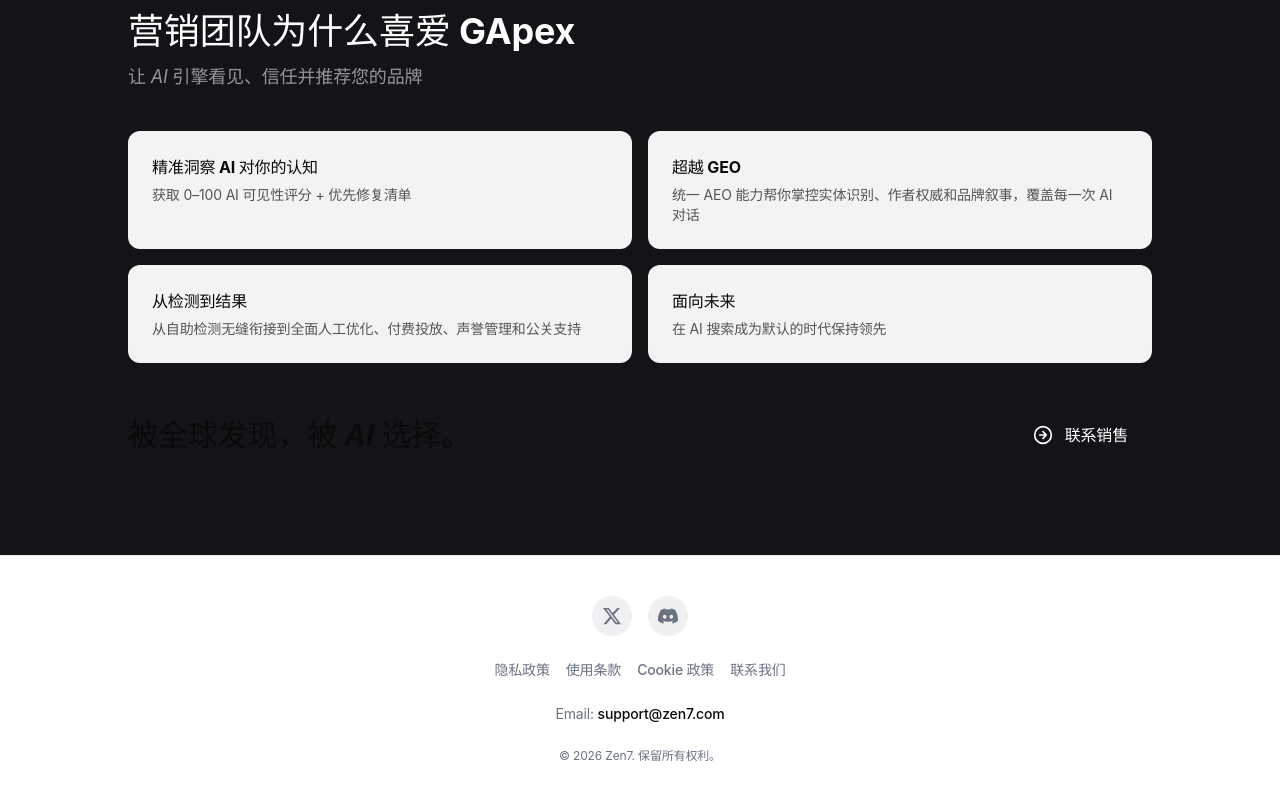
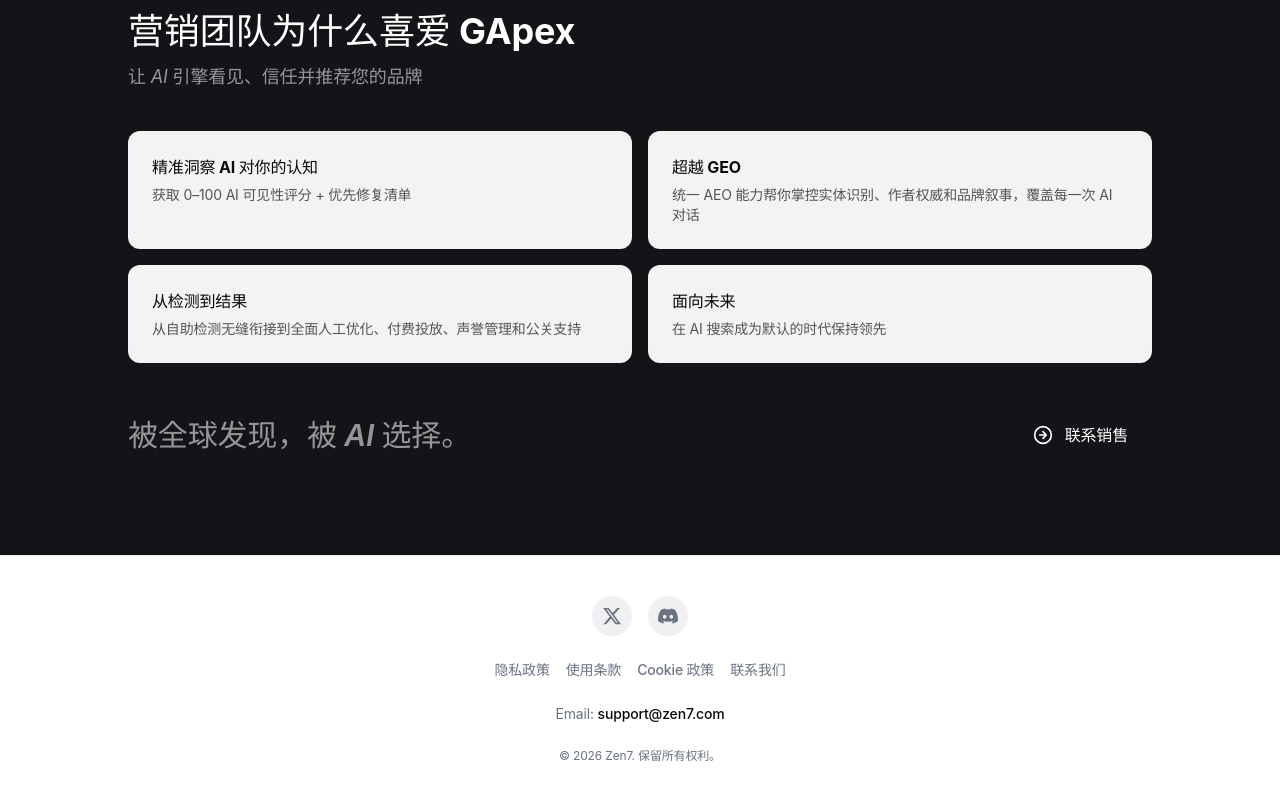
Before and after one commit to sr007-cxy/Vigilath, a React (Vite) app in the folder frontend/: page / in a window 1280 px wide. Shown: the part 1332-2132 px from the top of the page. Built offline with nearby package versions, Linux system fonts and the light colour scheme; no server answers.

Commit message:
fix(Result): 重置高级结果状态以避免数据残留
style(Home): 调整标语文本颜色为半透明白色
style(index.css): 优化CSS格式和多行过渡属性

```diff
--- a/frontend/src/pages/Home.tsx
+++ b/frontend/src/pages/Home.tsx
@@ -394,7 +394,7 @@ export function Home() {
 
           {/* CTA Row */}
           <div className="flex flex-col sm:flex-row sm:items-center sm:justify-between gap-6">
-            <p className="text-xl sm:text-2xl lg:text-3xl font-semibold italic gradient-text">
+            <p className="text-xl sm:text-2xl lg:text-3xl font-semibold italic gradient-text" style={{ color: 'rgba(255, 255, 255, 0.55)' }}>
               {t('home.slogan.cta')}
             </p>
             <button
--- a/frontend/src/pages/Result.tsx
+++ b/frontend/src/pages/Result.tsx
@@ -402,6 +402,7 @@ export function Result() {
       if (rerunMode === 'default') {
         const url = normalizeUrl(rerunUrl.trim());
         const fresh = await geoApi.checkGeo({ url });
+        setAdvancedResult(null);
         navigate('/result', { state: { result: fresh }, replace: true });
         return;
       }
```
Also changed, not shown: frontend/src/index.css (+9 -2 lines).
